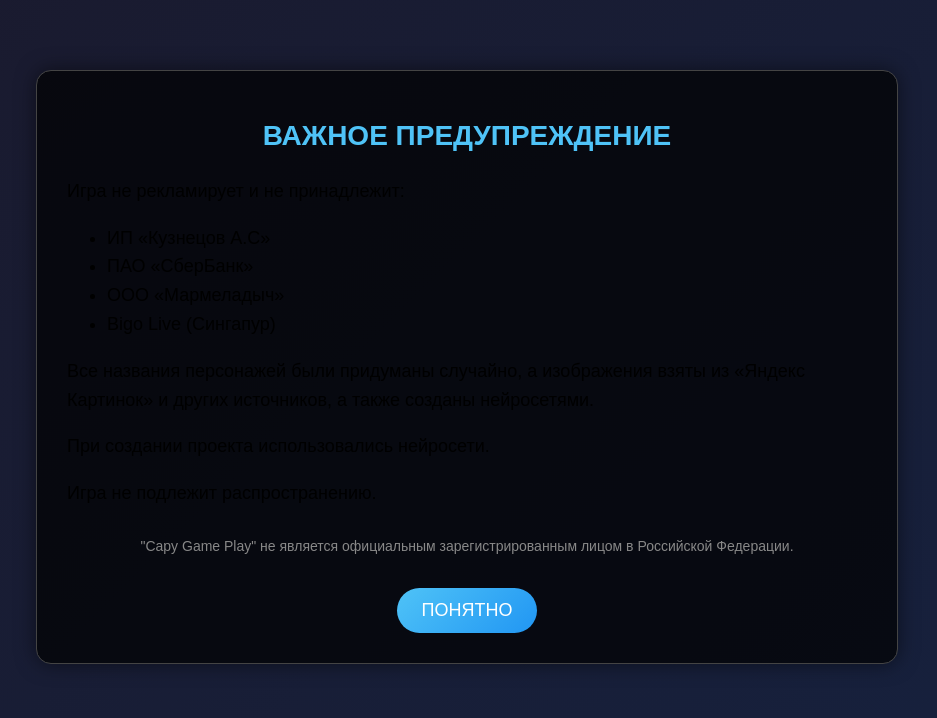
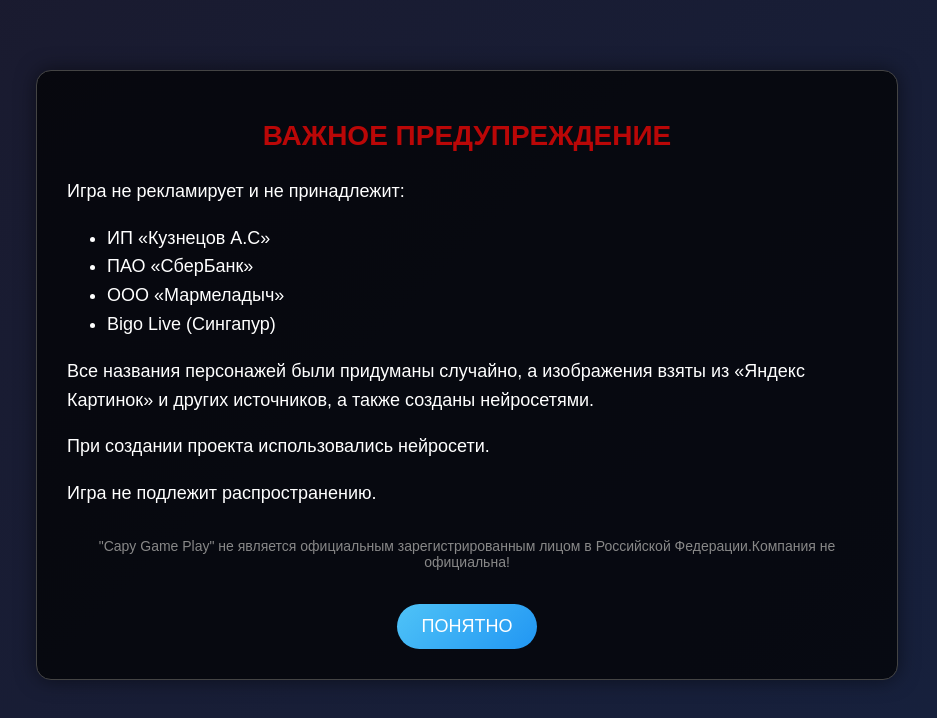
Before and after one commit to Capybaramir1/CapyHistory-3, a plain HTML site: page index.html in a window 1280 px wide. Shown: the whole page, without its empty margins (173-1110 px from the left). Drawn offline with Linux system fonts and the light colour scheme.

Commit message:
Update index.html

```diff
--- a/index.html
+++ b/index.html
@@ -27,6 +27,8 @@
             text-align: center;
             z-index: 2000;
             overflow-y: auto;
+            color: #ffffff
+
         }
 
         .warning-content {
@@ -37,10 +39,11 @@
             border-radius: 15px;
             border: 1px solid #444;
             box-shadow: 0 0 20px rgba(0, 0, 0, 0.5);
+
         }
 
         .warning-title {
-            color: #4fc3f7;
+            color: #ba0707;
             font-size: 28px;
             margin-bottom: 25px;
         }
@@ -220,7 +223,7 @@
                 <p>Игра не подлежит распространению.</p>
             </div>
             <p style="color: #888; font-size: 14px; margin-top: 30px;">
-                "Capy Game Play" не является официальным зарегистрированным лицом в Российской Федерации.
+                "Capy Game Play" не является официальным зарегистрированным лицом в Российской Федерации.Компания не официальна!
             </p>
             <button class="next-btn" onclick="showNextWarning()">ПОНЯТНО</button>
         </div>
```
